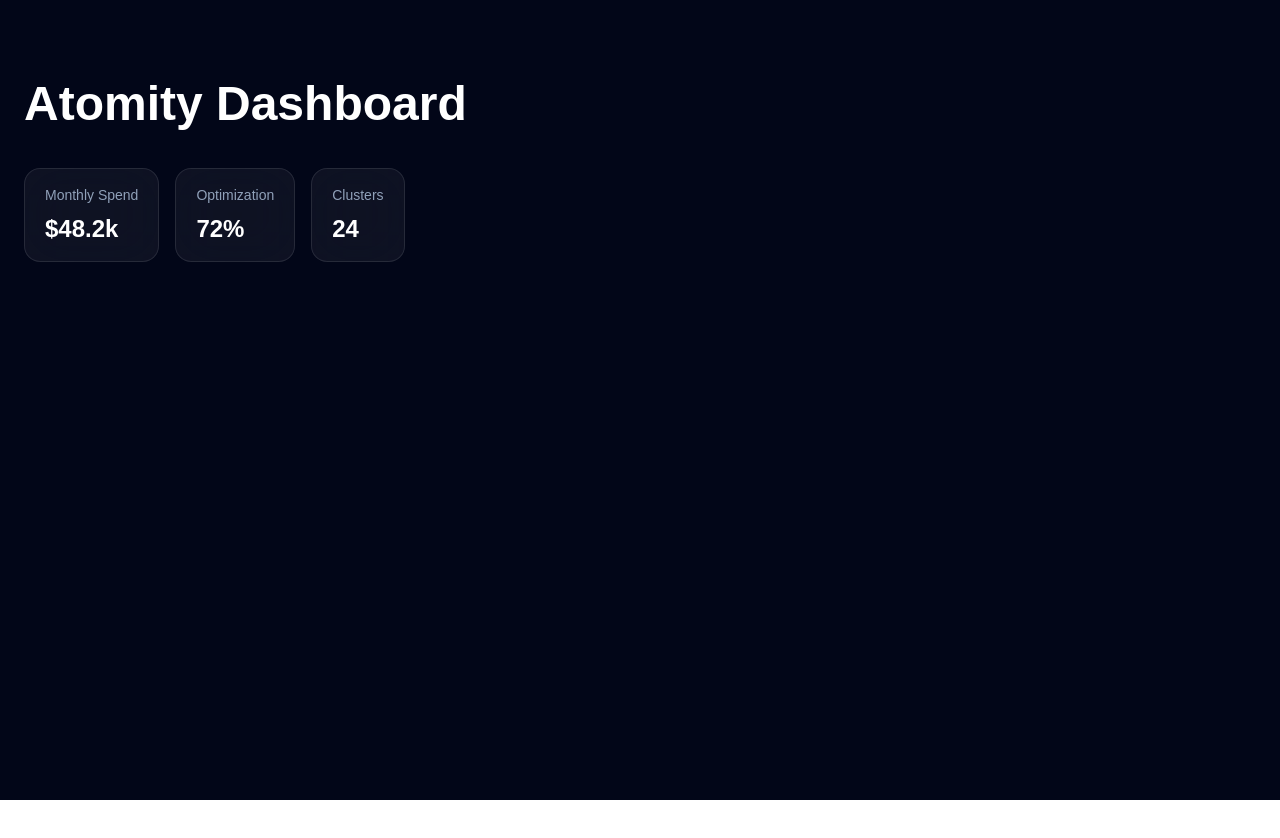
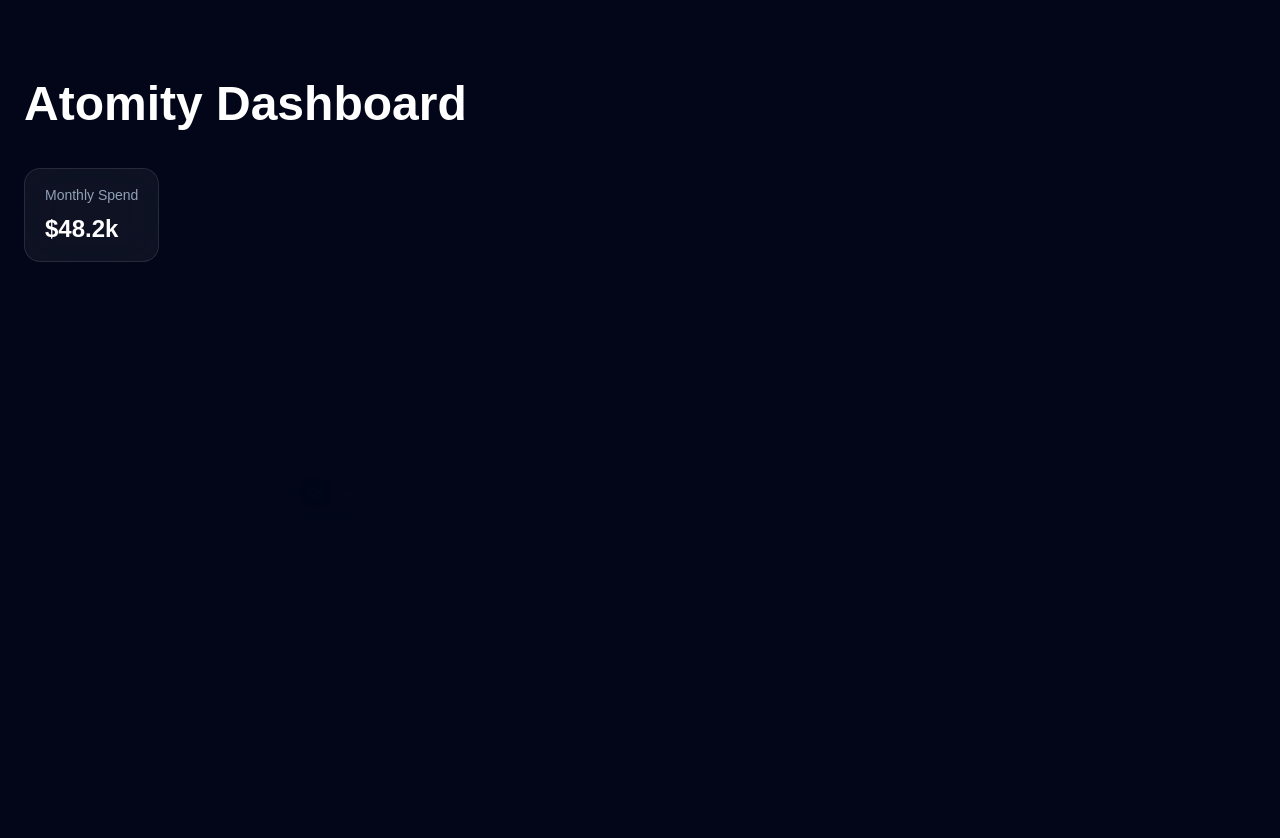
Before and after one commit to satyavardhankoyalkar/atomity-dashboard, a Next.js app: page / in a window 1280 px wide. Shown: the top 838 px of the page. Before the commit the page ends 800 px from the top, so only its background shows below. Built offline with nearby package versions, Linux system fonts and the light colour scheme.

Commit message:
Add animated platform node component

```diff
--- a/src/app/page.tsx
+++ b/src/app/page.tsx
@@ -1,6 +1,13 @@
+"use client";
+
+import { useState } from "react";
 import MetricCard from "@/components/MetricCard";
+import PlatformNode from "@/components/PlatformNode";
 
 export default function HeroSection() {
+  const [activeProvider, setActiveProvider] =
+    useState("AWS");
+
   return (
     <section className="min-h-screen bg-slate-950 text-white">
       <div className="mx-auto max-w-7xl px-6 py-20">
@@ -16,14 +23,15 @@
             value="$48.2k"
           />
 
-          <MetricCard
-            label="Optimization"
-            value="72%"
-          />
+        </div>
 
-          <MetricCard
-            label="Clusters"
-            value="24"
+        <div className="relative mt-24 h-[500px] w-full">
+
+          <PlatformNode
+            name="AWS"
+            active={activeProvider === "AWS"}
+            onClick={() => setActiveProvider("AWS")}
+            className="left-[20%] top-[20%]"
           />
 
         </div>
--- a/src/components/PlatformNode.tsx
+++ b/src/components/PlatformNode.tsx
@@ -0,0 +1,86 @@
+"use client";
+
+import { motion } from "framer-motion";
+import {
+  Cloud,
+  Cpu,
+  Server,
+  ShieldCheck,
+} from "lucide-react";
+
+type PlatformNodeProps = {
+  name: string;
+  active: boolean;
+  className: string;
+  onClick: () => void;
+};
+
+const providerIcons = {
+  AWS: Cloud,
+  GCP: Cpu,
+  Azure: ShieldCheck,
+  Optimization: Cpu,
+  "On-Prem": Server,
+};
+
+export default function PlatformNode({
+  name,
+  active,
+  className,
+  onClick,
+}: PlatformNodeProps) {
+  const Icon =
+    providerIcons[name as keyof typeof providerIcons];
+
+  return (
+    <motion.button
+      onClick={onClick}
+      initial={{ opacity: 0, scale: 0.7 }}
+      animate={{
+        opacity: 1,
+        scale: 1,
+        y: [0, -10, 0],
+      }}
+      transition={{
+        duration: 5,
+        repeat: Infinity,
+        ease: "easeInOut",
+      }}
+      whileHover={{
+        scale: 1.08,
+        y: -6,
+      }}
+      className={`absolute ${className}`}
+    >
+      <div
+        className={`group rounded-2xl border px-3 py-3 sm:px-5 sm:py-4 backdrop-blur-xl transition-all duration-500
+        ${
+          active
+            ? "border-cyan-300/70 bg-cyan-400/15 shadow-[0_0_50px_rgba(34,211,238,0.35)]"
+            : "border-cyan-400/20 bg-slate-900/80 hover:border-cyan-300/60 hover:bg-cyan-400/10 hover:shadow-[0_0_40px_rgba(34,211,238,0.25)]"
+        }`}
+      >
+        <div className="flex items-center gap-3">
+
+          <motion.div
+            animate={{
+              scale: [1, 1.08, 1],
+            }}
+            transition={{
+              duration: 2,
+              repeat: Infinity,
+            }}
+            className="flex h-8 w-8 items-center justify-center rounded-xl bg-cyan-400/10 text-cyan-300 shadow-[0_0_25px_rgba(34,211,238,0.25)] sm:h-9 sm:w-9"
+          >
+            <Icon size={18} />
+          </motion.div>
+
+          <span className="text-sm font-medium text-white">
+            {name}
+          </span>
+
+        </div>
+      </div>
+    </motion.button>
+  );
+}
```
